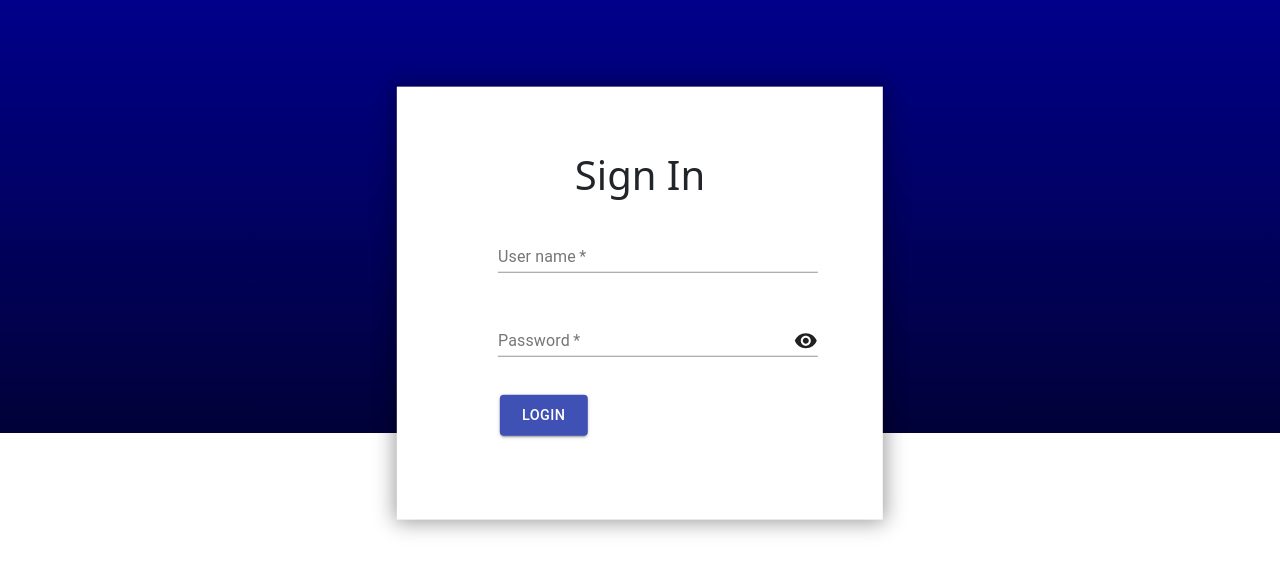
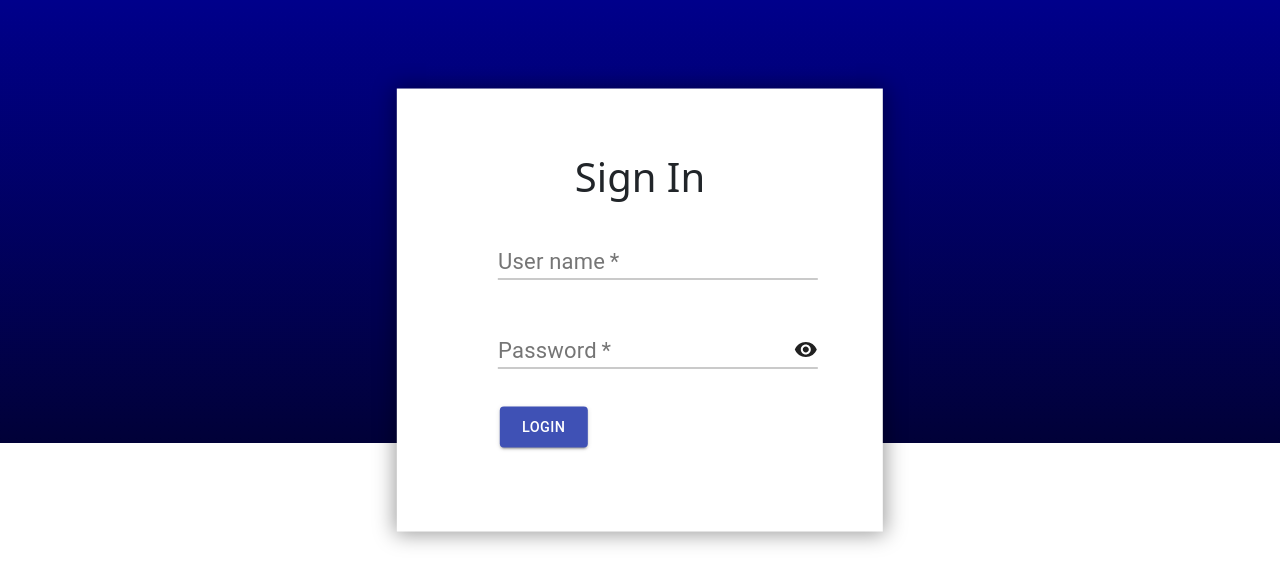
Before and after one commit to Om-Prakash08/Server_Tracker_Frontend, a React (Create React App) app: page / in a window 1280 px wide. Shown: the top 584 px of the page. Built offline with nearby package versions, Linux system fonts and the light colour scheme.

Commit message:
Update LoginPage.js

```diff
--- a/src/Component/LoginPageComponent/LoginPage.js
+++ b/src/Component/LoginPageComponent/LoginPage.js
@@ -49,10 +49,8 @@ const LoginPage = (props) => {
           })
         );
       } catch (err) {
-        if(err.response.status===404)
-         setErr("Bad network!");
-        else
-         setErr("Invalid Username or password.");
+        if (err.response.status === 404) setErr("Bad network!");
+        else setErr("Invalid Username or password.");
       }
     };
     sendAuthData();
@@ -92,6 +90,8 @@ const LoginPage = (props) => {
               value={username}
               onChange={updateLoginData}
               required
+              inputProps={{ style: { fontSize: 20 } }} // font size of input text
+              InputLabelProps={{ style: { fontSize: 22 } }}
             />
             <TextField
               id="standard-secondary"
@@ -102,15 +102,14 @@ const LoginPage = (props) => {
               name="password"
               value={password}
               onChange={updateLoginData}
+              inputProps={{ style: { fontSize: 20 } }} // font size of input text
+              InputLabelProps={{ style: { fontSize: 22 } }}
               required
               InputProps={{
                 // <-- This is where the toggle button is added.
                 endAdornment: (
                   <InputAdornment position="end">
-                    <VisibilityIcon
-
-                      onClick={togglePasswordVisiblity}
-                    />
+                    <VisibilityIcon onClick={togglePasswordVisiblity} />
                   </InputAdornment>
                 ),
               }}
```
